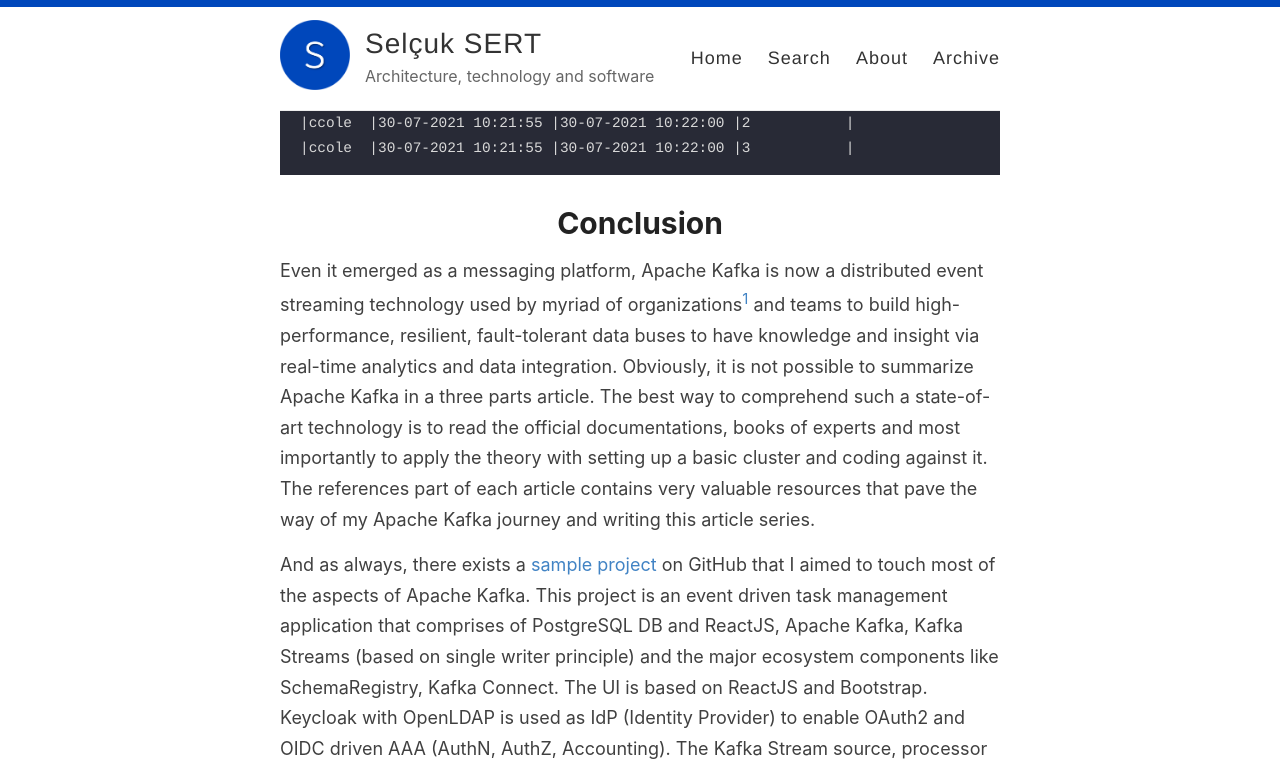
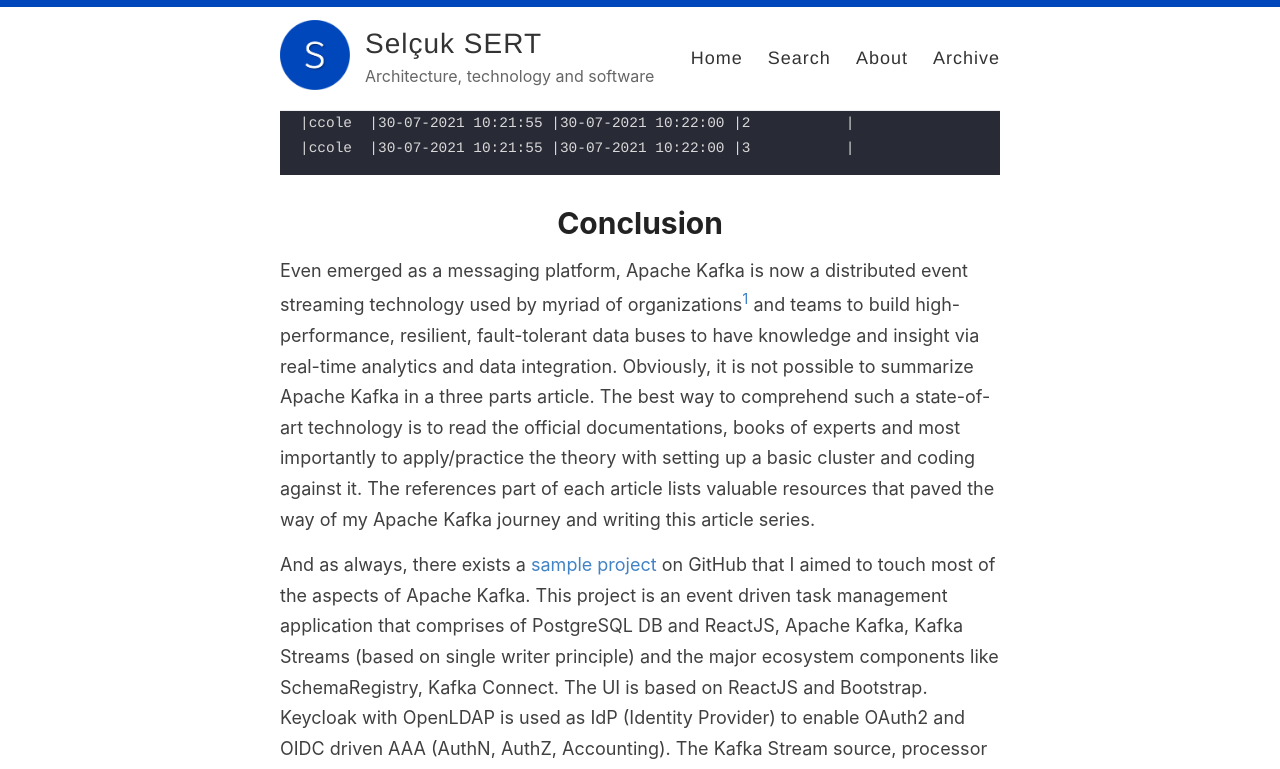
Before and after one commit to selcuksert/selcuksert.github.io, a Jekyll site: the page built from _posts/2022-01-01-ksqldb.md, in a window 1280 px wide and 1400 px high, scrolled down 10188 px. Shown: the top 769 px of the window. Built offline with Jekyll 4.4.1, drawn with Linux system fonts in a browser that asks for light colours; nearby versions of some CDN libraries; comment, search, counter and statistics services are not loaded; some of the changed text lies outside the part shown.

Commit message:
Updated documentation

````diff
--- a/_posts/2022-01-01-ksqldb.md
+++ b/_posts/2022-01-01-ksqldb.md
@@ -264,16 +264,16 @@ ksql> SELECT USERID,
 ```
 
 # Conclusion
-Even it emerged as a messaging platform, Apache Kafka is now a distributed event streaming technology used by myriad of organizations[^1] and teams to build high-performance, resilient, fault-tolerant data buses to have knowledge and insight via real-time analytics and data integration. Obviously, it is not possible to summarize Apache Kafka in a three parts article. The best way to comprehend such a state-of-art technology is to read the official documentations, books of experts and most importantly to apply the theory with setting up a basic cluster and coding against it. The references part of each article contains very valuable resources that pave the way of my Apache Kafka journey and writing this article series.
+Even emerged as a messaging platform, Apache Kafka is now a distributed event streaming technology used by myriad of organizations[^1] and teams to build high-performance, resilient, fault-tolerant data buses to have knowledge and insight via real-time analytics and data integration. Obviously, it is not possible to summarize Apache Kafka in a three parts article. The best way to comprehend such a state-of-art technology is to read the official documentations, books of experts and most importantly to apply/practice the theory with setting up a basic cluster and coding against it. The references part of each article lists valuable resources that paved the way of my Apache Kafka journey and writing this article series.
 
 And as always, there exists a [sample project](https://github.com/selcuksert/task-manager) on GitHub that I aimed to touch most of the aspects of Apache Kafka. This project is an event driven task management application that comprises of PostgreSQL DB and ReactJS, Apache Kafka, Kafka Streams (based on single writer principle) and the major ecosystem components like SchemaRegistry, Kafka Connect. The UI is based on ReactJS and Bootstrap. Keycloak with OpenLDAP is used as IdP (Identity Provider) to enable OAuth2 and OIDC driven AAA (AuthN, AuthZ, Accounting). The Kafka Stream source, processor and sink implementations are based on Spring Cloud Stream Kafka Binder.
 
 ![architecture](https://raw.githubusercontent.com/selcuksert/task-manager/main/docs/arch/task-manager.png)
 
 # References
-- Mastering Kafka Streams and ksqlDB, Mitch Seymour
-- Apache Kafka Documentation, https://kafka.apache.org/documentation
-- Confluent Kafka Documentation, https://docs.confluent.io/home/overview.html
-- ksqlDB Documentation, https://docs.ksqldb.io/en/latest/
+- **Mastering Kafka Streams and ksqlDB**, Mitch Seymour
+- **Apache Kafka Documentation**, https://kafka.apache.org/documentation
+- **Confluent Kafka Documentation**, https://docs.confluent.io/home/overview.html
+- **ksqlDB Documentation**, https://docs.ksqldb.io/en/latest/
 
 [^1]: https://kafka.apache.org/powered-by
````
Also changed, not shown: other parts of _posts/2022-01-01-ksqldb.md (+1 -1 lines), _posts/2021-12-29-kafka-streams.md (+1 -1 lines).
